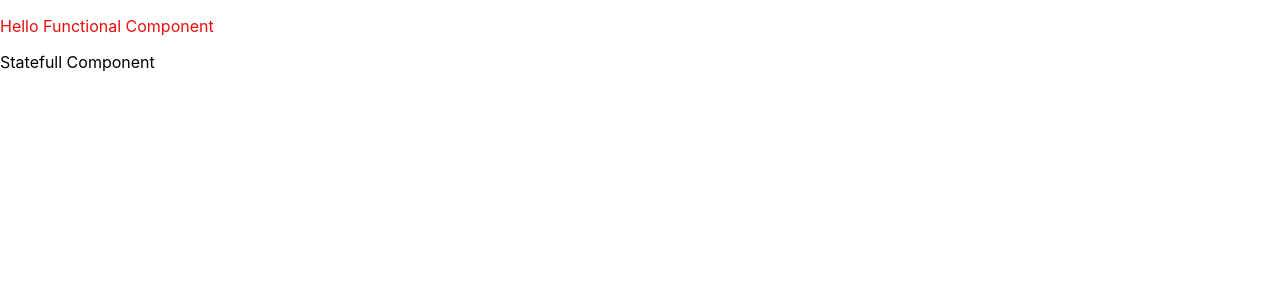
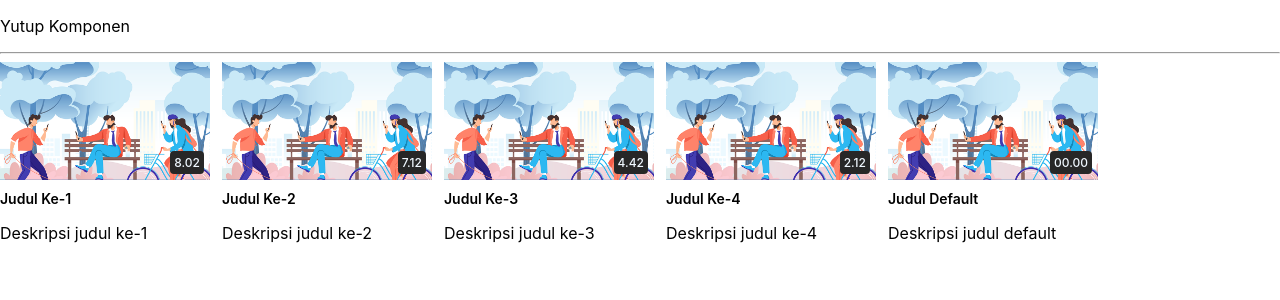
Before and after one commit to amrann/reactjs-basic-by-pwrt, a React (Create React App) app: page / in a window 1280 px wide. Shown: the top 300 px of the page. Built offline with nearby package versions, Linux system fonts and the light colour scheme.

Commit message:
#6 Dynamic component menggunakan props

```diff
--- a/src/index.js
+++ b/src/index.js
@@ -9,12 +9,20 @@ import HaloKomponen from './komponen/HaloKomponen'
 import StetFulKomponen from './kontainer/StetFulKomponen'
 // end-Video #5
 
+// Video #6
+import Beranda from './kontainer/Beranda';
+// end-Video #6
+
 ReactDOM.render(
   <React.StrictMode>
     {/* Video #5 */}
-    <HaloKomponen />
-    <StetFulKomponen />
+    {/* <HaloKomponen />
+    <StetFulKomponen /> */}
     {/* end-Video #5 */}
+
+    {/* Video #6 */}
+    <Beranda/>
+    {/* end-Video #6 */}
   </React.StrictMode>,
   document.getElementById('root')
 );
--- /dev/null
+++ b/src/komponen/YutupKomponen.css
@@ -0,0 +1,39 @@
+.youtube-wrapper {
+    display: inline-block;
+    width: 210px;
+    box-sizing: border-box;
+    margin-right: 12px;
+}
+
+.img-thumb {
+    width: 100%;
+    height: 118px;
+    overflow: hidden;
+    position: relative;
+}
+
+.img-thumb img {
+    width: 100%;
+}
+
+p.time {
+    position: absolute;
+    color: aliceblue;
+    bottom: 6px;
+    right: 6px;
+    margin: 0;
+    background: rgb(39, 39, 39);
+    padding: 4px;
+    border-radius: 4px;
+    font-size: 12px;
+    font-weight: 500;
+}
+
+p.title {
+    font-size: 14px;
+    font-weight: 600;
+    text-transform: capitalize;
+    margin: 0px;
+    margin-top: 10px;
+    color: black;
+}
--- /dev/null
+++ b/src/komponen/YutupKomponen.jsx
@@ -0,0 +1,41 @@
+import React from 'react';
+// Video #6
+import './YutupKomponen.css';
+import gambar from '../assets/city_park_kit8net_dribbble.png'
+
+// contoh component static
+// const YutupKomponen = () => {
+//     return (
+//         <div className="youtube-wrapper">
+//             <div className="img-thumb">
+//                 <img src={gambar} alt={gambar} />
+//                 <p className="time">7.12</p>
+//             </div>
+//             <p className="title">title here</p>
+//             <p className="desc">desc here</p>
+//         </div>
+//     )
+// }
+
+// contoh component dinamis
+const YutupKomponen = (props) => {
+    return (
+        <div className="youtube-wrapper">
+            <div className="img-thumb">
+                <img src={gambar} alt="" />
+                <p className="time">{props.waktu}</p>
+            </div>
+            <p className="title">{props.judul}</p>
+            <p className="desc">{props.deskripsi}</p>
+        </div>
+    )
+}
+// Merupakan props default jika user tidak berikan nilai pada props yang ada
+YutupKomponen.defaultProps = {
+    waktu: '00.00',
+    judul: 'Judul default',
+    deskripsi: 'Deskripsi judul default'
+}
+
+export default YutupKomponen;
+// end-Video #6
--- /dev/null
+++ b/src/kontainer/Beranda.jsx
@@ -0,0 +1,22 @@
+import React, {Component} from 'react';
+
+// Video #6
+import YutupKomponen from '../komponen/YutupKomponen';
+
+class Beranda extends Component {
+    render(){
+        return(
+            <div>
+                <p>Yutup Komponen</p>
+                <hr/>
+                <YutupKomponen waktu="8.02" judul="Judul ke-1" deskripsi="Deskripsi judul ke-1"/>
+                <YutupKomponen waktu="7.12" judul="Judul ke-2" deskripsi="Deskripsi judul ke-2"/>
+                <YutupKomponen waktu="4.42" judul="Judul ke-3" deskripsi="Deskripsi judul ke-3"/>
+                <YutupKomponen waktu="2.12" judul="Judul ke-4" deskripsi="Deskripsi judul ke-4"/>
+                <YutupKomponen/>
+            </div>
+        )
+    }
+}
+export default Beranda;
+// end-Video #6
```
Also changed, not shown: src/assets/city_park_kit8net_dribbble.png (added).
